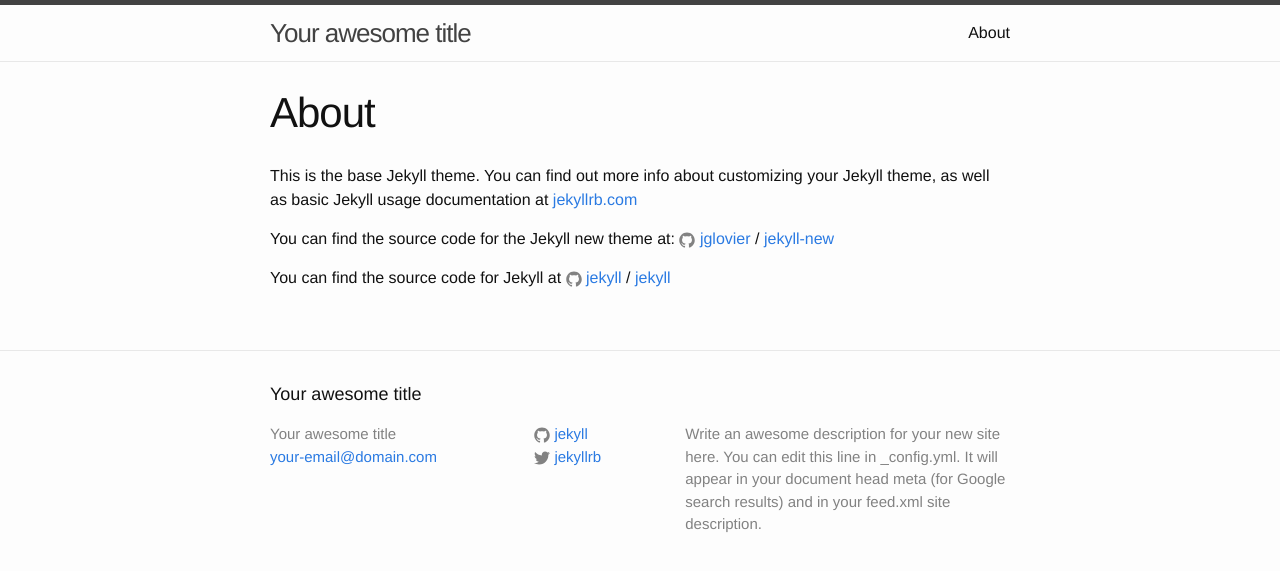
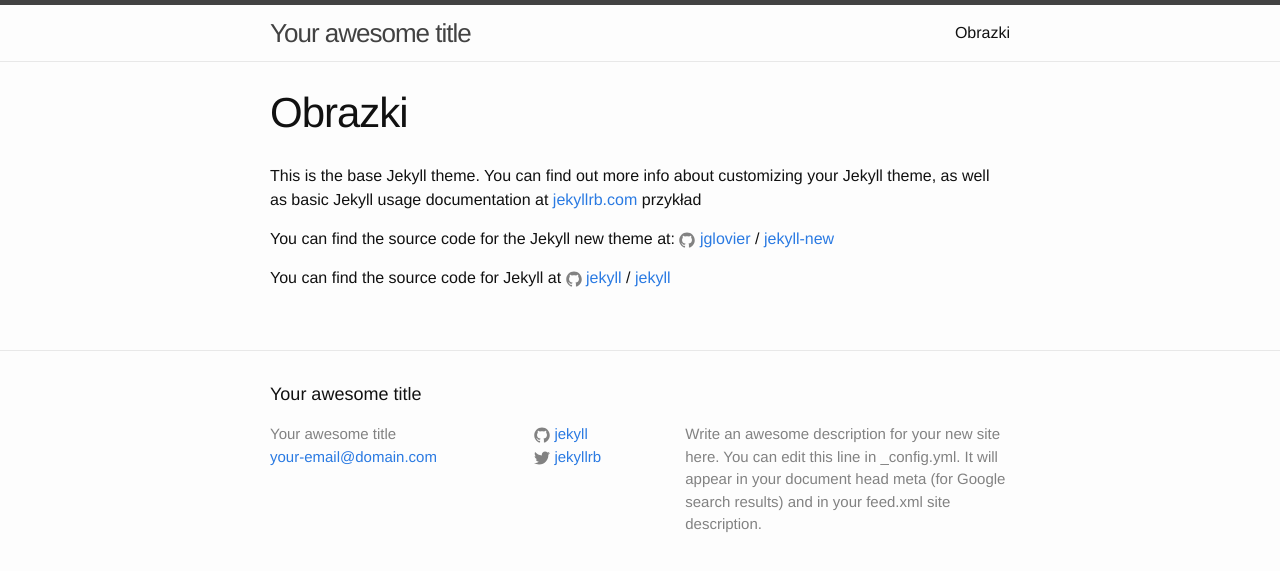
Before and after one commit to WiktorP007/your-user-name.github.io, a Jekyll site: the page built from about.md, in a window 1280 px wide. Shown: the top 571 px of the page. Built offline with Jekyll 4.4.1, drawn with Linux system fonts in a browser that asks for light colours.

Commit message:
Update about.md

```diff
--- a/about.md
+++ b/about.md
@@ -1,10 +1,10 @@
 ---
 layout: page
-title: About
+title: Obrazki
 permalink: /about/
 ---
 
-This is the base Jekyll theme. You can find out more info about customizing your Jekyll theme, as well as basic Jekyll usage documentation at [jekyllrb.com](http://jekyllrb.com/)
+This is the base Jekyll theme. You can find out more info about customizing your Jekyll theme, as well as basic Jekyll usage documentation at [jekyllrb.com](http://jekyllrb.com/) przykład
 
 You can find the source code for the Jekyll new theme at:
 {% include icon-github.html username="jglovier" %} /
```
